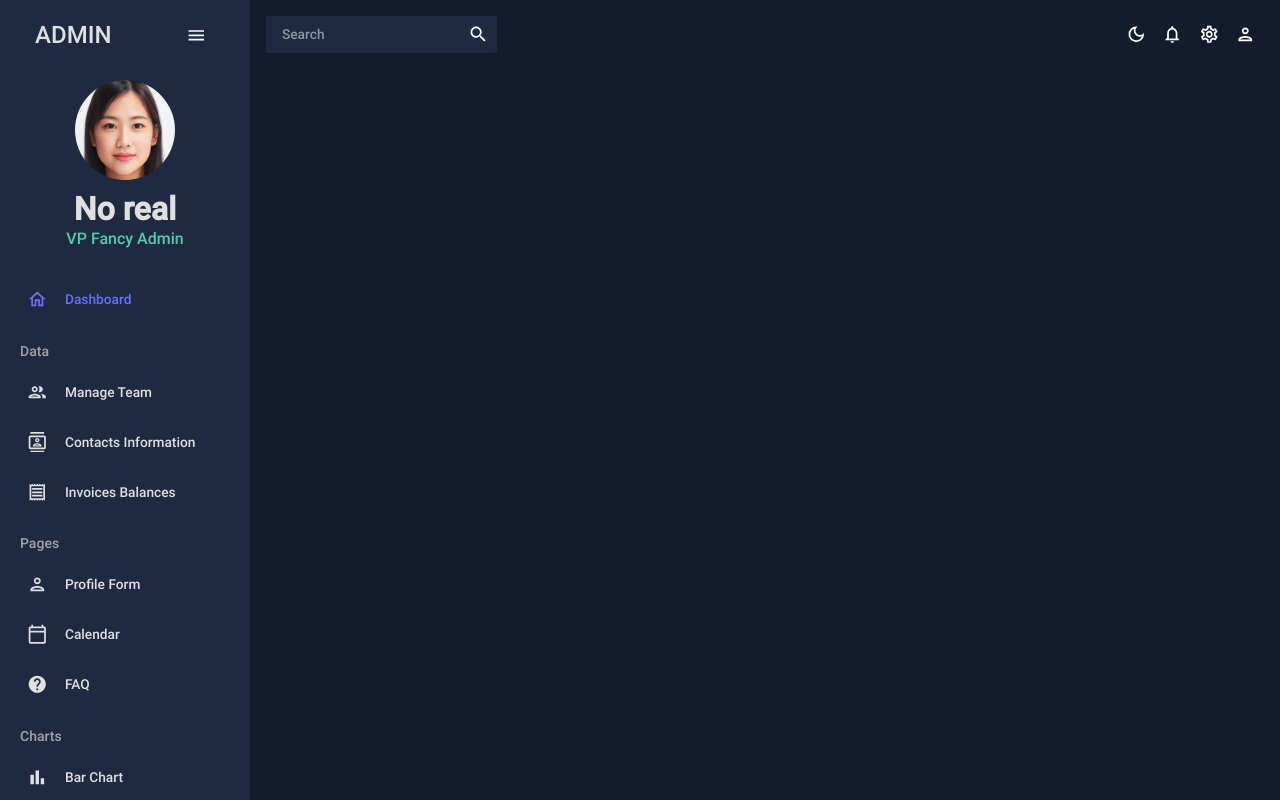
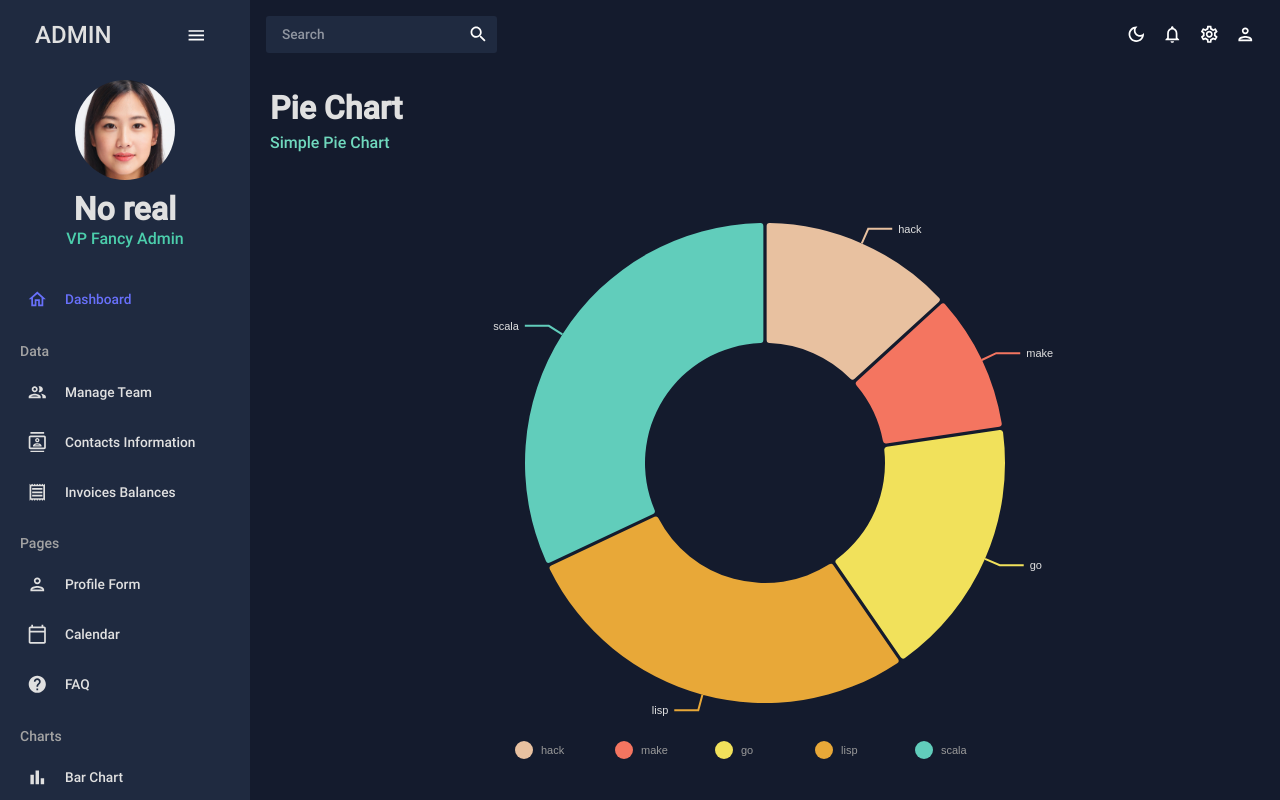
Before and after one commit to TomC13K/react-ts-dashboard, a React (Create React App) app: page /pie in a window 1280 px wide. Shown: the top 800 px of the page. Built offline with nearby package versions, Linux system fonts and the light colour scheme.

Commit message:
added Pie Chart and page

```diff
--- a/src/App.tsx
+++ b/src/App.tsx
@@ -12,6 +12,7 @@
 import CalendarPage from "./views/calendar/CalendarPage";
 import Faq from "./views/faq/Faq";
 import BarPage from "./views/bar/BarPage";
+import PiePage from "./views/pie/PiePage";
 
 
 //themeProvider passing the themes to MUI components
@@ -37,8 +38,8 @@
               <Route path="/calendar" element={<CalendarPage/>}/>
               <Route path="/faq" element={<Faq/>}/>
               <Route path="/bar" element={<BarPage/>}/>
+              <Route path="/pie" element={<PiePage/>}/>
               {/*
-              <Route path="/pie" element={<Pie/>}/>
               <Route path="/line" element={<Line/>}/>
               <Route path="/geography" element={<Geography/>}/>
               */}
--- /dev/null
+++ b/src/components/PieChart.tsx
@@ -0,0 +1,109 @@
+import { ResponsivePie } from "@nivo/pie";
+import { tokens } from "../theme";
+import { useTheme } from "@mui/material";
+import { mockPieData as data } from "../mockData/mockData";
+
+const PieChart:React.FC = () => {
+    const theme = useTheme();
+    const colors = tokens(theme.palette.mode);
+    return (
+        <ResponsivePie
+            data={data}
+            theme={{
+                axis: {
+                    domain: {
+                        line: {
+                            stroke: colors.grey[100],
+                        },
+                    },
+                    legend: {
+                        text: {
+                            fill: colors.grey[100],
+                        },
+                    },
+                    ticks: {
+                        line: {
+                            stroke: colors.grey[100],
+                            strokeWidth: 1,
+                        },
+                        text: {
+                            fill: colors.grey[100],
+                        },
+                    },
+                },
+                legends: {
+                    text: {
+                        fill: colors.grey[100],
+                    },
+                },
+            }}
+            margin={{ top: 40, right: 80, bottom: 80, left: 80 }}
+            innerRadius={0.5}
+            padAngle={0.7}
+            cornerRadius={3}
+            activeOuterRadiusOffset={8}
+            borderColor={{
+                from: "color",
+                modifiers: [["darker", 0.2]],
+            }}
+            arcLinkLabelsSkipAngle={10}
+            arcLinkLabelsTextColor={colors.grey[100]}
+            arcLinkLabelsThickness={2}
+            arcLinkLabelsColor={{ from: "color" }}
+            enableArcLabels={false}
+            arcLabelsRadiusOffset={0.4}
+            arcLabelsSkipAngle={7}
+            arcLabelsTextColor={{
+                from: "color",
+                modifiers: [["darker", 2]],
+            }}
+            defs={[
+                {
+                    id: "dots",
+                    type: "patternDots",
+                    background: "inherit",
+                    color: "rgba(255, 255, 255, 0.3)",
+                    size: 4,
+                    padding: 1,
+                    stagger: true,
+                },
+                {
+                    id: "lines",
+                    type: "patternLines",
+                    background: "inherit",
+                    color: "rgba(255, 255, 255, 0.3)",
+                    rotation: -45,
+                    lineWidth: 6,
+                    spacing: 10,
+                },
+            ]}
+            legends={[
+                {
+                    anchor: "bottom",
+                    direction: "row",
+                    justify: false,
+                    translateX: 0,
+                    translateY: 56,
+                    itemsSpacing: 0,
+                    itemWidth: 100,
+                    itemHeight: 18,
+                    itemTextColor: "#999",
+                    itemDirection: "left-to-right",
+                    itemOpacity: 1,
+                    symbolSize: 18,
+                    symbolShape: "circle",
+                    effects: [
+                        {
+                            on: "hover",
+                            style: {
+                                itemTextColor: "#000",
+                            },
+                        },
+                    ],
+                },
+            ]}
+        />
+    );
+};
+
+export default PieChart;
--- /dev/null
+++ b/src/views/pie/PiePage.tsx
@@ -0,0 +1,16 @@
+import { Box } from "@mui/material";
+import Header from "../../components/Header";
+import PieChart from "../../components/PieChart";
+
+const PiePage:React.FC = () => {
+    return (
+        <Box m="20px">
+            <Header title="Pie Chart" subtitle="Simple Pie Chart" />
+            <Box height="75vh">
+                <PieChart />
+            </Box>
+        </Box>
+    );
+};
+
+export default PiePage;
```
